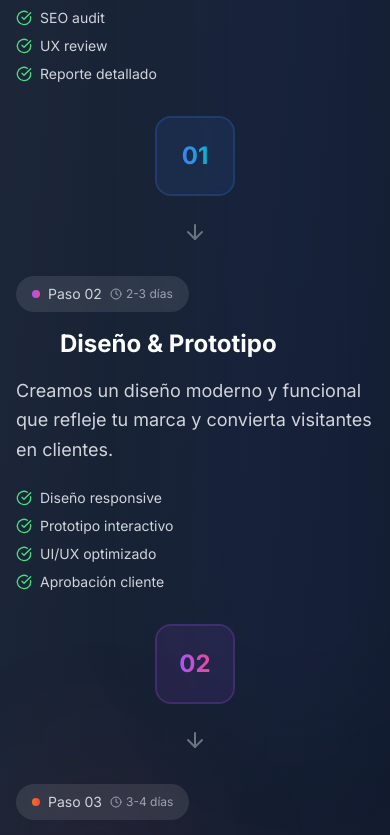
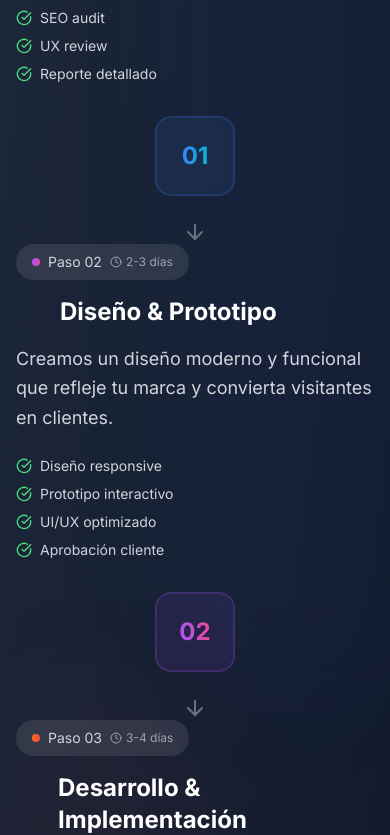
Before and after one commit to rabagoAI/uxrescue, a Next.js app: page / in a window 390 px wide. Shown: the part 4709-5544 px from the top of the page. Built offline with nearby package versions, Linux system fonts and the light colour scheme.

Commit message:
Cambios desechos

```diff
--- a/src/components/sections/ProcessSection.tsx
+++ b/src/components/sections/ProcessSection.tsx
@@ -3,106 +3,6 @@
 import { motion } from 'framer-motion'
 import { useRef, useState, useEffect } from 'react'
 import { Search, Palette, Rocket, CheckCircle, ArrowRight, Clock, Users, Target } from 'lucide-react'
-
-// Componente de paso animado con Framer Motion
-function AnimatedProcessStep({ step, index, isInView }: { step: any, index: number, isInView: boolean }) {
-  const [isHovered, setIsHovered] = useState(false)
-
-  return (
-    <motion.div
-      initial={{ opacity: 0, x: index % 2 === 0 ? -50 : 50, scale: 0.9 }}
-      animate={isInView ? { opacity: 1, x: 0, scale: 1 } : { opacity: 0, x: index % 2 === 0 ? -50 : 50, scale: 0.9 }}
-      transition={{
-        duration: 0.6,
-        delay: index * 0.2,
-        ease: "easeOut"
-      }}
-      whileHover={{
-        scale: 1.02,
-        y: -5,
-        transition: { duration: 0.3 }
-      }}
-      onMouseEnter={() => setIsHovered(true)}
-      onMouseLeave={() => setIsHovered(false)}
-      className={`flex flex-col md:flex-row items-center gap-8 ${
-        index % 2 === 0 ? 'md:flex-row-reverse' : ''
-      } relative group`}
-    >
-      {/* Contenido */}
-      <div className={`flex-1 ${index % 2 === 0 ? 'md:text-right' : ''} z-10`}>
-        <motion.div
-          className="inline-flex items-center gap-2 bg-white/10 backdrop-blur-sm rounded-full px-4 py-2 mb-4 group-hover:bg-white/20 transition-all duration-300"
-          whileHover={{ scale: 1.05 }}
-        >
-          <div className={`w-2 h-2 rounded-full bg-gradient-to-r ${step.color}`} />
-          <span className="text-sm text-gray-300">Paso {step.number}</span>
-          <div className="flex items-center gap-1 text-xs text-gray-400">
-            <Clock className="w-3 h-3" />
-            {step.duration}
-          </div>
-        </motion.div>
-
-        <motion.h3
-          className="text-2xl md:text-3xl font-bold text-white mb-4 flex items-center gap-3"
-          whileHover={{ y: -2 }}
-        >
-          <motion.div
-            animate={{ rotate: isHovered ? 10 : 0 }}
-            transition={{ duration: 0.4 }}
-          >
-            <step.icon className={`w-8 h-8 text-transparent bg-clip-text bg-gradient-to-r ${step.color}`} />
-          </motion.div>
-          {step.title}
-        </motion.h3>
-
-        <motion.p
-          className="text-gray-300 mb-6 text-lg leading-relaxed"
-          whileHover={{ y: -1 }}
-        >
-          {step.description}
-        </motion.p>
-
-        <motion.div
-          className={`space-y-2 ${index % 2 === 0 ? 'md:text-right' : ''}`}
-          whileHover={{ y: -0.5 }}
-        >
-          {step.features.map((feature: string, i: number) => (
-            <div key={i} className="flex items-center gap-2 text-gray-300">
-              <CheckCircle className="w-4 h-4 text-green-400 flex-shrink-0" />
-              <span className="text-sm">{feature}</span>
-            </div>
-          ))}
-        </motion.div>
-      </div>
-
-      {/* Número del paso */}
-      <div className="flex-shrink-0 relative">
-        <motion.div
-          className={`w-20 h-20 rounded-2xl border-2 ${step.borderColor} ${step.bgColor} backdrop-blur-sm flex items-center justify-center relative z-10 group-hover:shadow-2xl transition-all duration-300`}
-          whileHover={{ scale: 1.1 }}
-        >
-          <motion.span
-            className={`text-2xl font-bold bg-gradient-to-r ${step.color} bg-clip-text text-transparent`}
-            animate={{ scale: isHovered ? 1.2 : 1 }}
-            transition={{ duration: 0.3 }}
-          >
-            {step.number}
-          </motion.span>
-        </motion.div>
-
-        {/* Flecha conectadora (solo en móvil) */}
-        {index < 3 && (
-          <div className="md:hidden absolute -bottom-12 left-1/2 transform -translate-x-1/2">
-            <ArrowRight className="w-6 h-6 text-gray-500 rotate-90" />
-          </div>
-        )}
-      </div>
-
-      {/* Espacio para alineación */}
-      <div className="flex-1 md:block hidden" />
-    </motion.div>
-  )
-}
 
 export default function ProcessSection() {
   const ref = useRef(null)
@@ -183,17 +83,6 @@ export default function ProcessSection() {
     { icon: CheckCircle, value: '4.9/5', label: 'Rating clientes' }
   ]
 
-  // Función para scroll suave
-  const scrollToContact = () => {
-    const contactSection = document.getElementById('contacto')
-    if (contactSection) {
-      contactSection.scrollIntoView({
-        behavior: 'smooth',
-        block: 'start'
-      })
-    }
-  }
-
   return (
     <section id="proceso" className="py-20 bg-gradient-to-br from-dark to-slate-900 relative overflow-hidden">
       {/* Elementos de fondo */}
@@ -240,16 +129,73 @@ export default function ProcessSection() {
           ))}
         </motion.div>
 
-        {/* Timeline de pasos */}
-        <div className="space-y-20 md:space-y-32">
-          {steps.map((step, index) => (
-            <AnimatedProcessStep
-              key={step.number}
-              step={step}
-              index={index}
-              isInView={isInView}
-            />
-          ))}
+        {/* Pasos del proceso */}
+        <div className="relative">
+          {/* Línea conectadora */}
+          <div className="absolute left-4 md:left-1/2 top-0 bottom-0 w-0.5 bg-gradient-to-b from-blue-500 via-purple-500 to-green-500 transform -translate-x-1/2 hidden md:block" />
+
+          <div className="space-y-12">
+            {steps.map((step, index) => (
+              <motion.div
+                key={step.number}
+                initial={{ opacity: 0, x: index % 2 === 0 ? -30 : 30 }}
+                animate={isInView ? { opacity: 1, x: 0 } : { opacity: 0, x: index % 2 === 0 ? -30 : 30 }}
+                transition={{ delay: 0.3 + index * 0.2 }}
+                className={`flex flex-col md:flex-row items-center gap-8 ${
+                  index % 2 === 0 ? 'md:flex-row-reverse' : ''
+                }`}
+              >
+                {/* Contenido */}
+                <div className={`flex-1 ${index % 2 === 0 ? 'md:text-right' : ''}`}>
+                  <div className="inline-flex items-center gap-2 bg-white/10 backdrop-blur-sm rounded-full px-4 py-2 mb-4">
+                    <div className={`w-2 h-2 rounded-full bg-gradient-to-r ${step.color}`} />
+                    <span className="text-sm text-gray-300">Paso {step.number}</span>
+                    <div className="flex items-center gap-1 text-xs text-gray-400">
+                      <Clock className="w-3 h-3" />
+                      {step.duration}
+                    </div>
+                  </div>
+
+                  <h3 className="text-2xl md:text-3xl font-bold text-white mb-4 flex items-center gap-3">
+                    <step.icon className={`w-8 h-8 text-transparent bg-clip-text bg-gradient-to-r ${step.color}`} />
+                    {step.title}
+                  </h3>
+
+                  <p className="text-gray-300 mb-6 text-lg leading-relaxed">
+                    {step.description}
+                  </p>
+
+                  <div className={`space-y-2 ${index % 2 === 0 ? 'md:text-right' : ''}`}>
+                    {step.features.map((feature, i) => (
+                      <div key={i} className="flex items-center gap-2 text-gray-300">
+                        <CheckCircle className="w-4 h-4 text-green-400 flex-shrink-0" />
+                        <span className="text-sm">{feature}</span>
+                      </div>
+                    ))}
+                  </div>
+                </div>
+
+                {/* Número del paso */}
+                <div className="flex-shrink-0 relative">
+                  <div className={`w-20 h-20 rounded-2xl border-2 ${step.borderColor} ${step.bgColor} backdrop-blur-sm flex items-center justify-center relative z-10`}>
+                    <span className={`text-2xl font-bold bg-gradient-to-r ${step.color} bg-clip-text text-transparent`}>
+                      {step.number}
+                    </span>
+                  </div>
+
+                  {/* Flecha conectadora (solo en móvil) */}
+                  {index < steps.length - 1 && (
+                    <div className="md:hidden absolute -bottom-12 left-1/2 transform -translate-x-1/2">
+                      <ArrowRight className="w-6 h-6 text-gray-500 rotate-90" />
+                    </div>
+                  )}
+                </div>
+
+                {/* Espacio para alineación */}
+                <div className="flex-1 md:block hidden" />
+              </motion.div>
+            ))}
+          </div>
         </div>
 
         {/* CTA Final */}
@@ -267,10 +213,7 @@ export default function ProcessSection() {
               Comienza con una auditoría gratuita y descubre exactamente cómo podemos mejorar tu presencia digital.
             </p>
             <div className="flex flex-col sm:flex-row gap-4 justify-center">
-              <button
-                onClick={scrollToContact}
-                className="bg-gradient-to-r from-accent to-yellow-500 hover:from-yellow-400 hover:to-accent text-dark font-bold px-8 py-4 rounded-xl transition-all duration-300 hover:scale-105 shadow-lg"
-              >
+              <button className="bg-gradient-to-r from-accent to-yellow-500 hover:from-yellow-400 hover:to-accent text-dark font-bold px-8 py-4 rounded-xl transition-all duration-300 hover:scale-105 shadow-lg">
                 Comenzar Auditoría Gratuita
               </button>
               <button className="border-2 border-white/30 hover:border-white/60 text-white px-8 py-4 rounded-xl font-semibold transition-all duration-300 backdrop-blur-sm">
```
